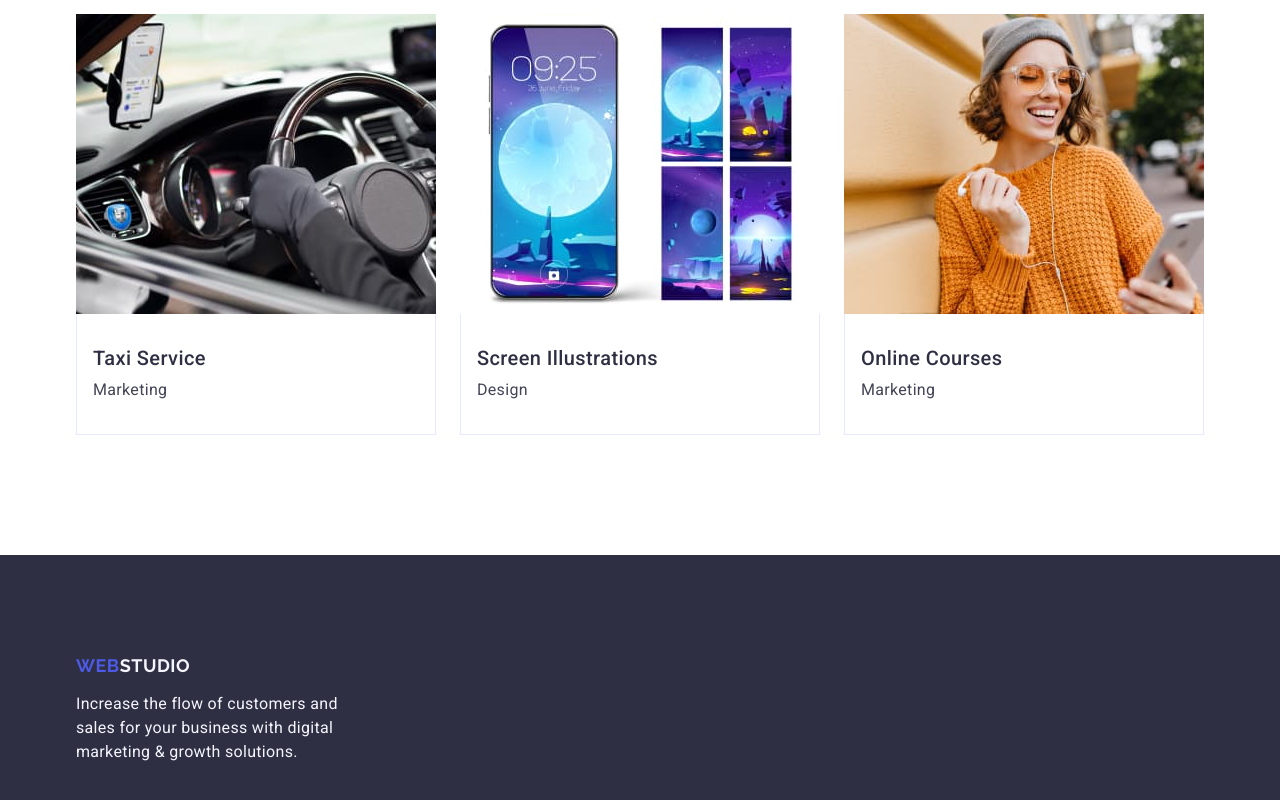
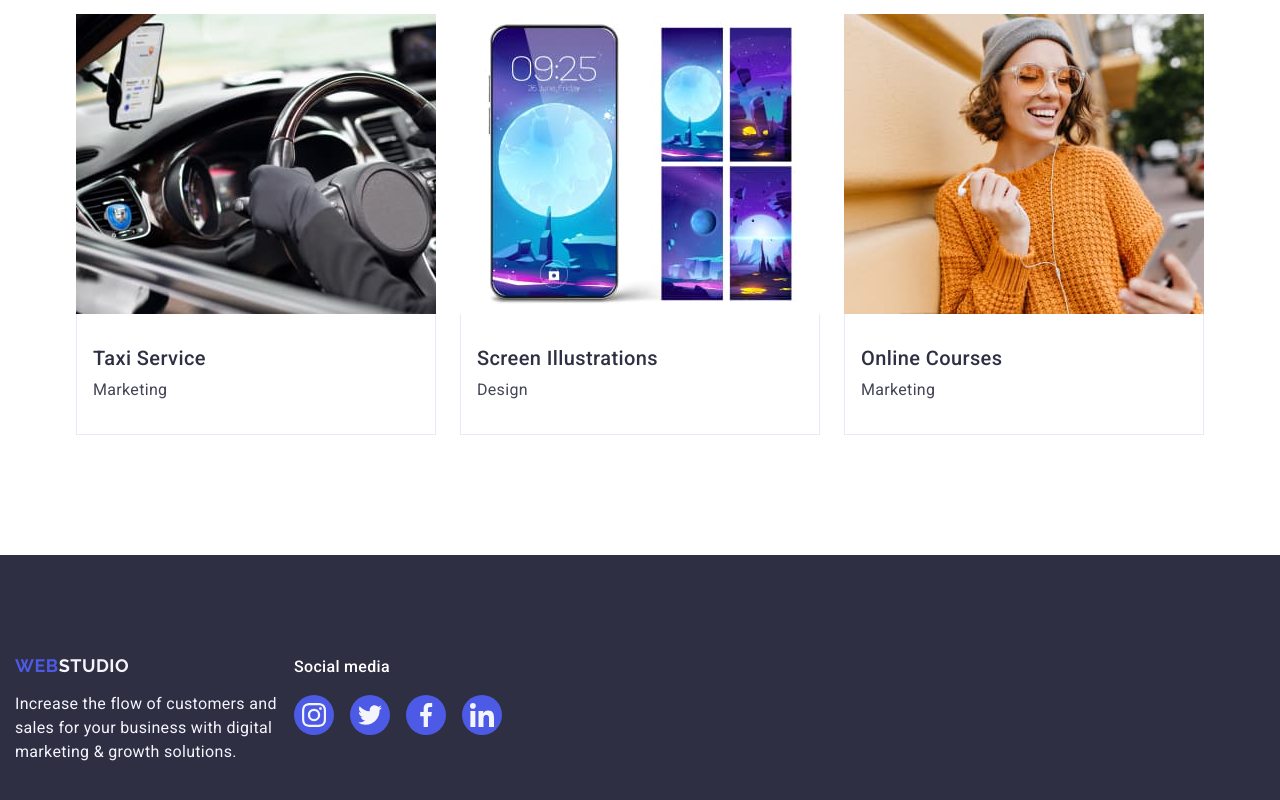
Before and after one commit to YevheniiaDi/goit-markup-hw-04, a plain HTML site: page index.html in a window 1280 px wide. Shown: the part 2628-3428 px from the top of the page. Drawn offline with nearby package versions, Linux system fonts and the light colour scheme.

Commit message:
Finish tooday

```diff
--- a/css/styles.css
+++ b/css/styles.css
@@ -437,9 +437,43 @@ border-radius: 0 0 4px 4px;
     background-color: #2e2f42;
     padding-top: 100px;
     padding-bottom: 100px;
+    display: flex;
 
 }
 .footer-logo {
     display: inline-block;
     margin-bottom: 16px;
 }
+
+.container-footer-card {
+    align-items: baseline;
+
+}
+
+.footer-soc-text {
+    font-weight: 500;
+    font-size: 16px;
+    line-height: 1.5;
+    letter-spacing: 0.02em;
+    color: #fff;
+    margin-bottom: 16px;
+}
+
+.footer-soc {
+    display: flex;
+    align-items: baseline;
+    gap: 16px;
+    margin: 0 auto;
+    align-items: center;
+    justify-content: center;
+}
+
+
+.container-footer-logo {
+    display: flex;
+    margin-right: 120px;
+}
+.footer-soc-logo:hover,
+.footer-soc-logo:focus {
+    background-color: #31d0aa;
+}
--- a/index.html
+++ b/index.html
@@ -352,11 +352,50 @@
     </section>
   </main>
   <footer class="page-footer">
+    <div class="container-footer-logo">
     <div class="container footer-container">
     <a class="logo footer-logo" href="./index.html"
     >Web<span class="logo-part">Studio</span></a>
     <p class="footer-text">Increase the flow of customers and sales for your business with digital marketing & growth solutions.</p>
   </div>
+  <div class="container-footer-card">
+    <p class="footer-soc-text">Social media</p>
+     <ul class="footer-soc">
+         <li class="soc-item">
+                    <a class="soc-link footer-soc-logo" href="" target="_blank" rel="instagram">
+                      <svg class="soc-icon" width="24px" height="24px">
+                        <use href="./images/icons.svg#icon-instagram">
+                        </use>
+                      </svg>
+                    </a>
+                  </li>
+                  <li class="soc-item">
+                    <a class="soc-link footer-soc-logo" href="" target="_blank" rel="twitter">
+                      <svg class="soc-icon" width="24px" height="24px">
+                        <use href="./images/icons.svg#icon-twitter">
+                        </use>
+                      </svg>
+                    </a>
+                  </li>
+                  <li class="soc-item">
+                    <a class="soc-link footer-soc-logo" href="" target="_blank" rel="facebook">
+                      <svg class="soc-icon" width="24px" height="24px">
+                        <use href="./images/icons.svg#icon-facebook">
+                        </use>
+                      </svg>
+                    </a>
+                  </li>
+                  <li class="soc-item">
+                    <a class="soc-link footer-soc-logo" href="" target="_blank" rel="linkedin">
+                      <svg class="soc-icon" width="24px" height="24px">
+                        <use href="./images/icons.svg#icon-linkedin">
+                        </use>
+                      </svg>
+                    </a>
+                  </li>
+     </ul>
+  </div>
+</div>
   </footer>
 </body>
 </html>
```
